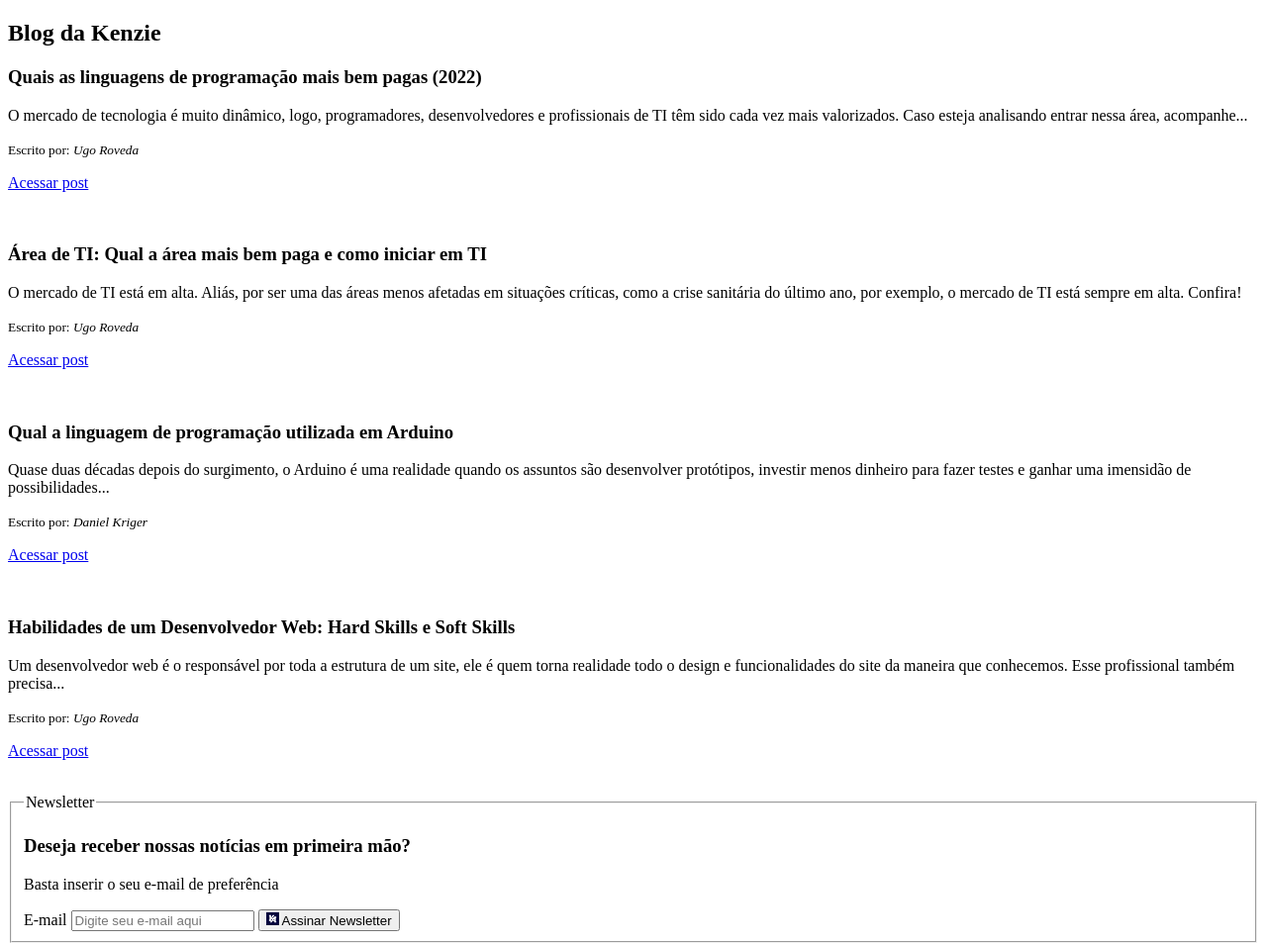
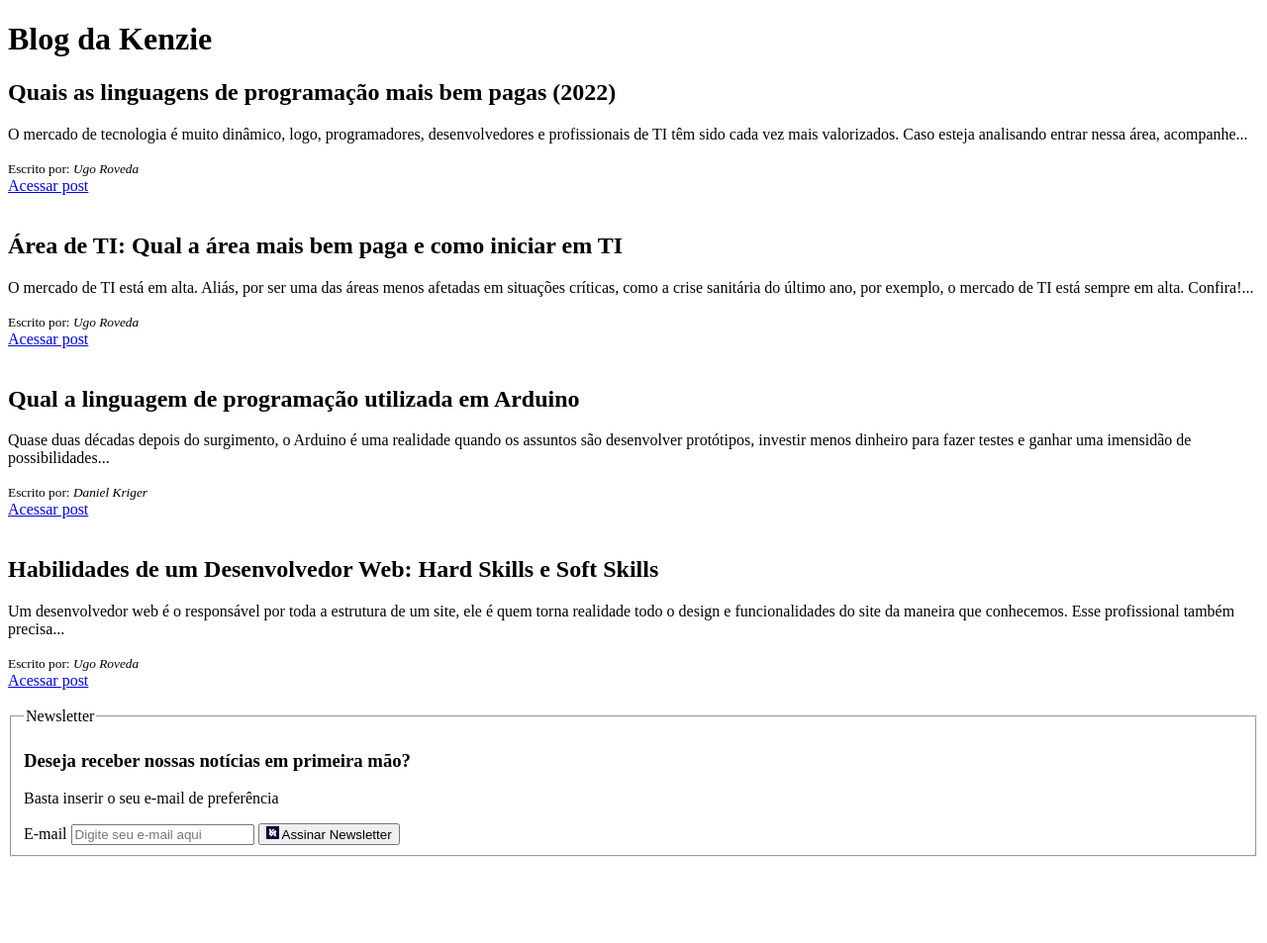
Before and after one commit to gabrielgpavao/Entrega-Sprint-01, a plain HTML site: page src/index.html in a window 1280 px wide. Shown: the whole page at 99% size. After the commit the page ends 874 px from the top, so only its background shows below. Drawn offline with Linux system fonts and the light colour scheme.

Commit message:
alteração nos títulos dos posts

```diff
--- a/src/index.html
+++ b/src/index.html
@@ -12,17 +12,17 @@
 <body>
 
     <!--Cabeçalho-->
-    <nav>
+    <header>
         <h1>Blog da Kenzie</h1>
-    </nav>
+    </header>
 
     <!--Conteúdo Principal-->
     <main>
         <article>
             <header>
-                <h3>
+                <h2>
                     Quais as linguagens de programação mais bem pagas (2022)
-                </h3>
+                </h2>
             </header>
             <section>
                 <p>
@@ -32,7 +32,8 @@
                     Caso esteja analisando entrar nessa área, acompanhe...
                 </p>
             <small>Escrito por: <cite>Ugo Roveda</cite></small>
-            <p><a href="https://kenzie.com.br/blog/linguagens-de-programacao-mais-bem-pagas/" target="_blank">Acessar post</a></p>
+            <br>
+            <a href="https://kenzie.com.br/blog/linguagens-de-programacao-mais-bem-pagas/" target="_blank">Acessar post</a>
             </section>
         </article>
 
@@ -40,18 +41,19 @@
 
         <article>
             <header>
-                <h3>Área de TI: Qual a área mais bem paga e como iniciar em TI</h3>
+                <h2>Área de TI: Qual a área mais bem paga e como iniciar em TI</h2>
             </header>
             <section>
                 <p>
                     O mercado de TI está em alta.
                     Aliás, por ser uma das áreas menos afetadas em
                     situações críticas, como a crise sanitária do último ano, por exemplo,
-                    o mercado de TI está sempre em alta. Confira!
+                    o mercado de TI está sempre em alta. Confira!...
                 </p>
 
             <small>Escrito por: <cite>Ugo Roveda</cite></small>
-            <p><a href="https://kenzie.com.br/blog/area-de-ti/" target="_blank">Acessar post</a></p>
+            <br>
+            <a href="https://kenzie.com.br/blog/area-de-ti/" target="_blank">Acessar post</a>
             </section>
         </article>
 
@@ -59,7 +61,7 @@
 
         <article>
             <header>
-                <h3>Qual a linguagem de programação utilizada em Arduino</h3>
+                <h2>Qual a linguagem de programação utilizada em Arduino</h2>
             </header>
             <section>
                 <p>
@@ -69,7 +71,8 @@
                     para fazer testes e ganhar uma imensidão de possibilidades...
                 </p>
             <small>Escrito por: <cite>Daniel Kriger</cite></small>
-            <p><a href="https://kenzie.com.br/blog/programacao-para-arduino/" target="_blank">Acessar post</a></p>
+            <br>
+            <a href="https://kenzie.com.br/blog/programacao-para-arduino/" target="_blank">Acessar post</a>
             </section>
         </article>
 
@@ -77,7 +80,7 @@
 
         <article>
             <header>
-                <h3>Habilidades de um Desenvolvedor Web: Hard Skills e Soft Skills</h3>
+                <h2>Habilidades de um Desenvolvedor Web: Hard Skills e Soft Skills</h2>
             </header>
             <section>
                 <p>
@@ -87,7 +90,8 @@
                     Esse profissional também precisa...
                 </p>
             <small>Escrito por: <cite>Ugo Roveda</cite></small>
-            <p><a href="https://kenzie.com.br/blog/habilidades-de-um-desenvolvedor/" target="_blank">Acessar post</a></p>
+            <br>
+            <a href="https://kenzie.com.br/blog/habilidades-de-um-desenvolvedor/" target="_blank">Acessar post</a>
             </section>
         </article>
     </main>
```
